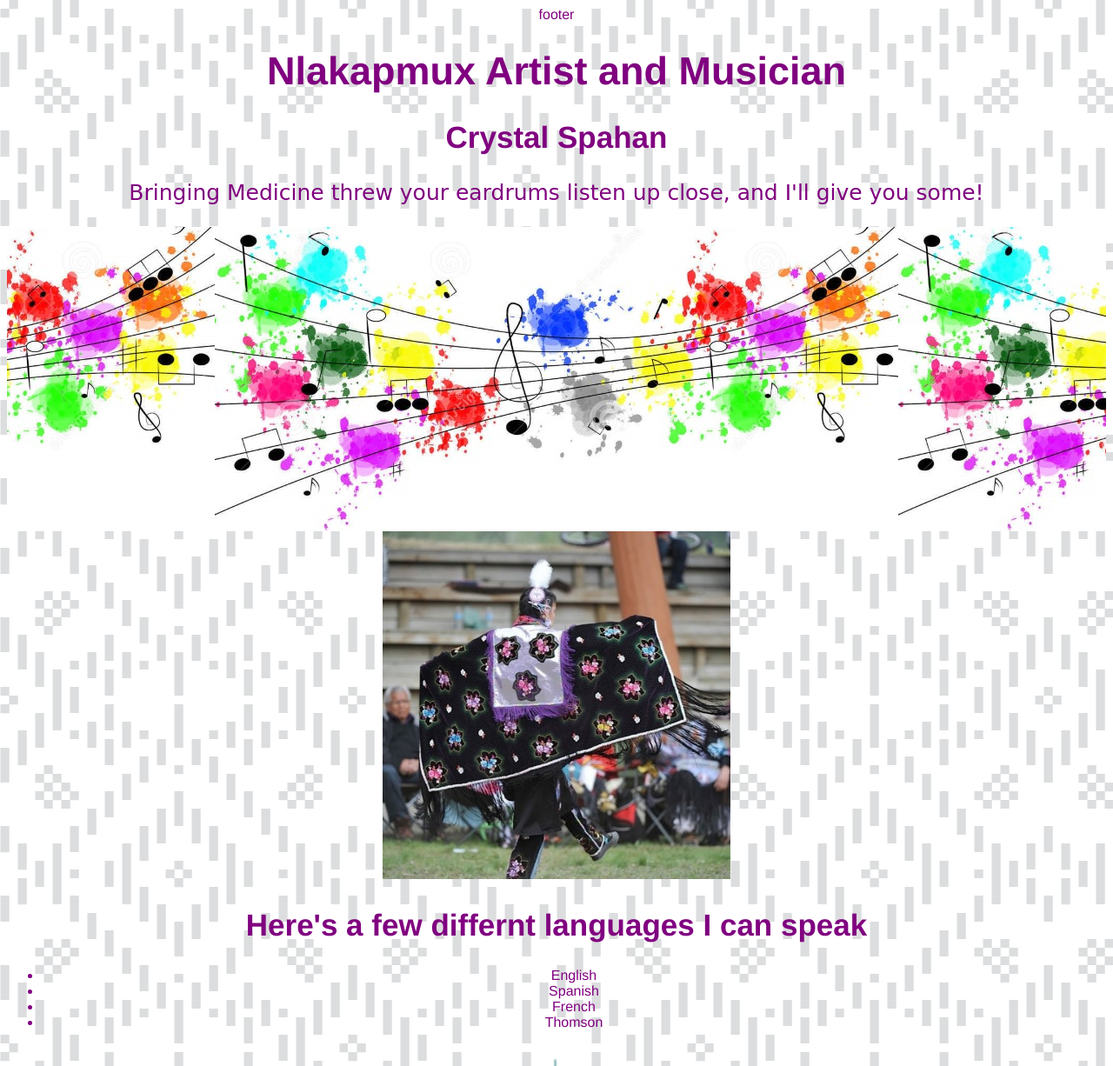
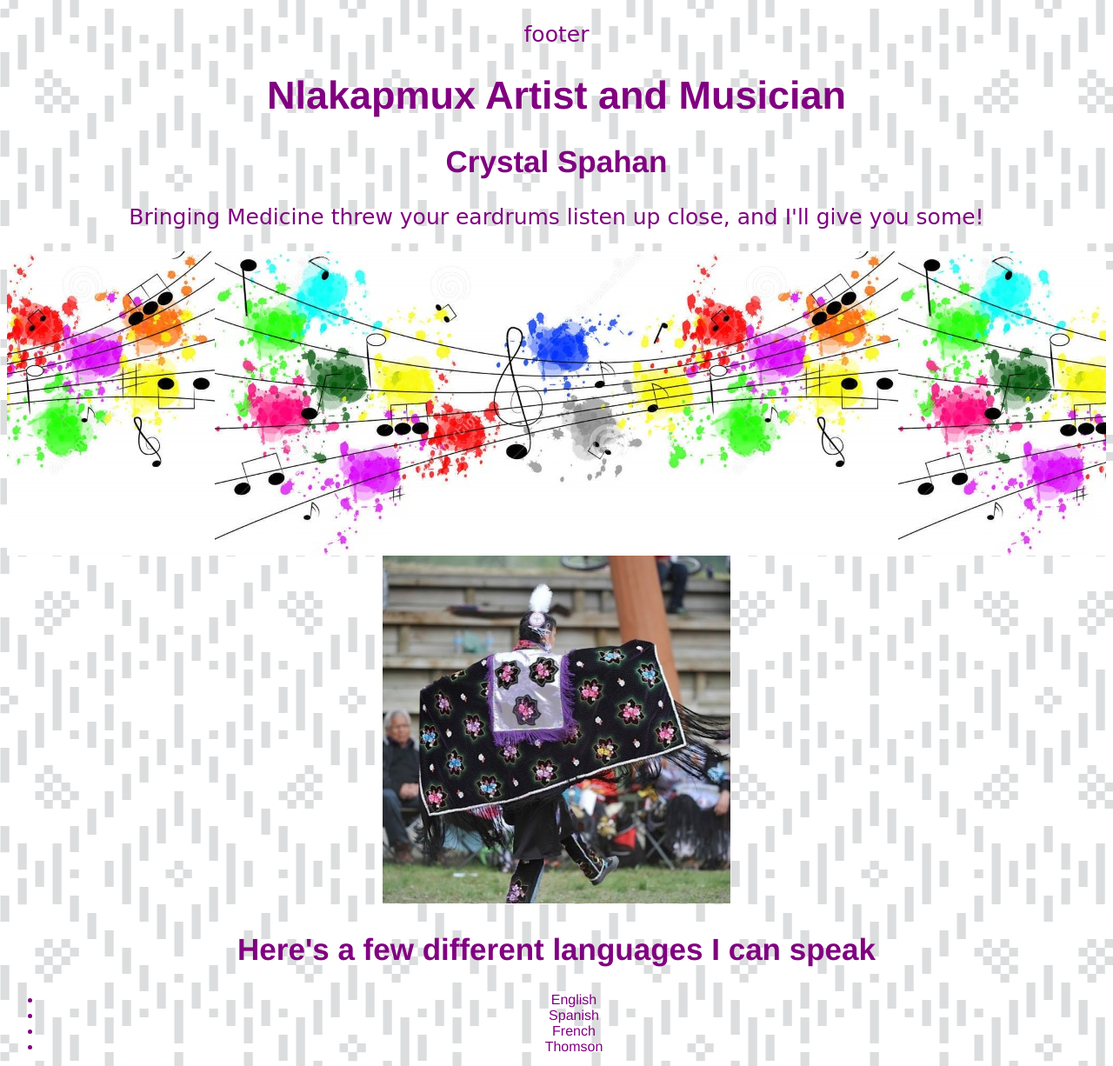
Before and after one commit to crystalspahan/website, a plain HTML site: page index.html in a window 1280 px wide. Shown: the top 1226 px of the page at 87% size. Drawn offline with Linux system fonts and the light colour scheme; a web font is replaced by a local one.

Commit message:
Update index.html

```diff
--- a/index.html
+++ b/index.html
@@ -9,7 +9,7 @@
 </head>
 <body>
   <header id="header">
-    <a href="#footer">footer</a>
+    <p><a href="#footer">footer</a></P>
     <h1>
       <a href= "https://www.firstvoices.com/explore/FV/sections/Data/scw%CC%93exmxc%C3%8Cn/n%C5%82e%CA%94kepmxcin/n%C5%82e%CA%94kepmxcin" target="blank"> Nlakapmux</a> Artist and Musician
     </h1>
@@ -29,7 +29,7 @@
 
 
   <section>
-    <h2> Here's a few differnt languages I can speak</h2>
+    <h2> Here's a few different languages I can speak</h2>
     <ul>
       <li> English </li>
       <li> Spanish </li>
```
